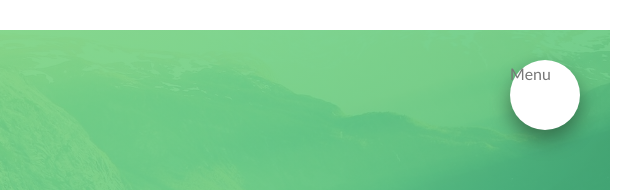
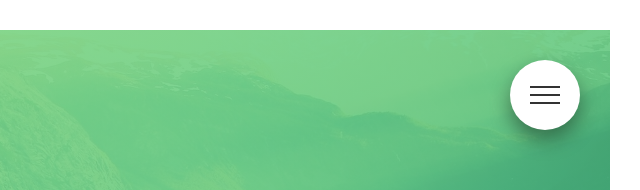
Before and after one commit to arifbsl/nature, a website: page index.html in a window 1280 px wide. Shown: the top 190 px of the page, 640-1280 px from the left. Drawn offline with Linux system fonts and the light colour scheme.

Commit message:
Navigation humberger and cross icon completed with awsome animation

```diff
--- a/index.html
+++ b/index.html
@@ -17,7 +17,9 @@
         <div class="navigation">
             <input type="checkbox" id="navi-toggle" class="navigation__checkbox">
 
-            <label for="navi-toggle" class="navigation__button">Menu</label>
+            <label for="navi-toggle" class="navigation__button">
+                <span class="navigation__icon">&nbsp;</span>
+            </label>
 
             <div class="navigation__background">&nbsp;</div>
 
--- a/scss/layout/_navigation.scss
+++ b/scss/layout/_navigation.scss
@@ -13,6 +13,10 @@
         border-radius: 50%;
         z-index: 2000;
         box-shadow: 0 1rem 2rem rgba($color: $color-black, $alpha: 0.4);
+        display: flex;
+        justify-content: center;
+        align-items: center;
+        cursor: pointer;
     }
 
     &__background {
@@ -78,6 +82,8 @@
         }
     }
 
+
+    // Functionality
     &__checkbox:checked ~ &__background{
         transform: scale(80);
     }
@@ -86,4 +92,52 @@
         opacity: 1;
         width: 100%;
     }
+
+
+    // ICON
+    &__icon {
+        position: relative;
+        &,
+        &::before,
+        &::after{
+            width: 3rem;
+            height: 2px;
+            background-color: $color-gray-dark-3;
+            display: inline-block;
+        }
+
+        &::before,
+        &::after{
+            content: '';
+            position: absolute;
+            left: 0;
+            transition: all .2s;
+        }
+
+        &::before{ top:-.8rem; }
+        &::after{top: .8rem}
+
+    }
+
+    &__button:hover &__icon::before{
+        top:-1rem;
+    }
+    &__button:hover &__icon::after{
+        top:1rem;
+    }
+
+    &__checkbox:checked + &__button &__icon{
+        background: transparent;
+    }
+
+    &__checkbox:checked + &__button &__icon::before{
+        top: 0;
+        transform: rotate(135deg);
+    }
+
+    &__checkbox:checked + &__button &__icon::after{
+        top: 0;
+        transform: rotate(-135deg);
+    }
+
 }
```
Also changed, not shown: css/main.css, 1 other file.
